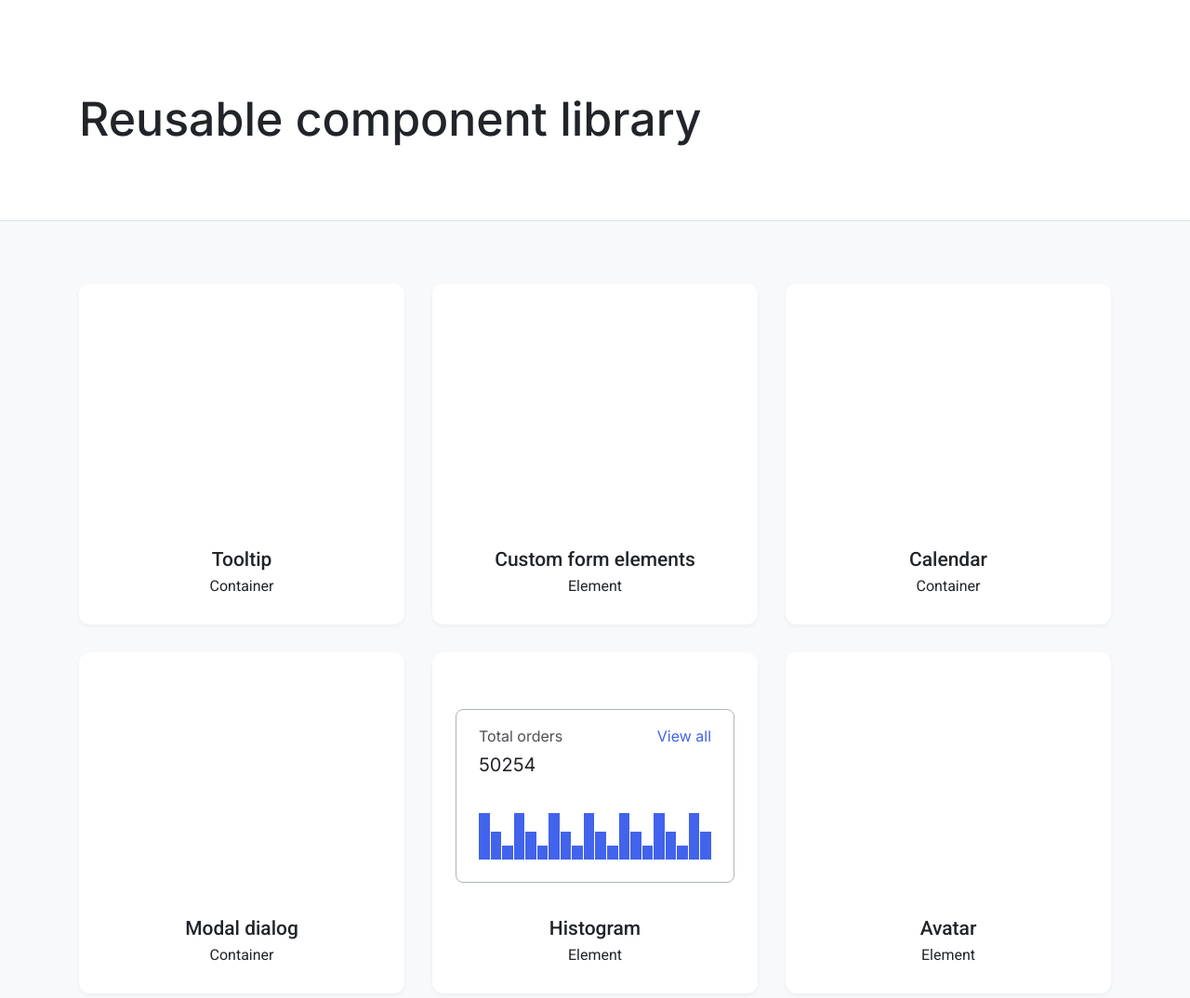
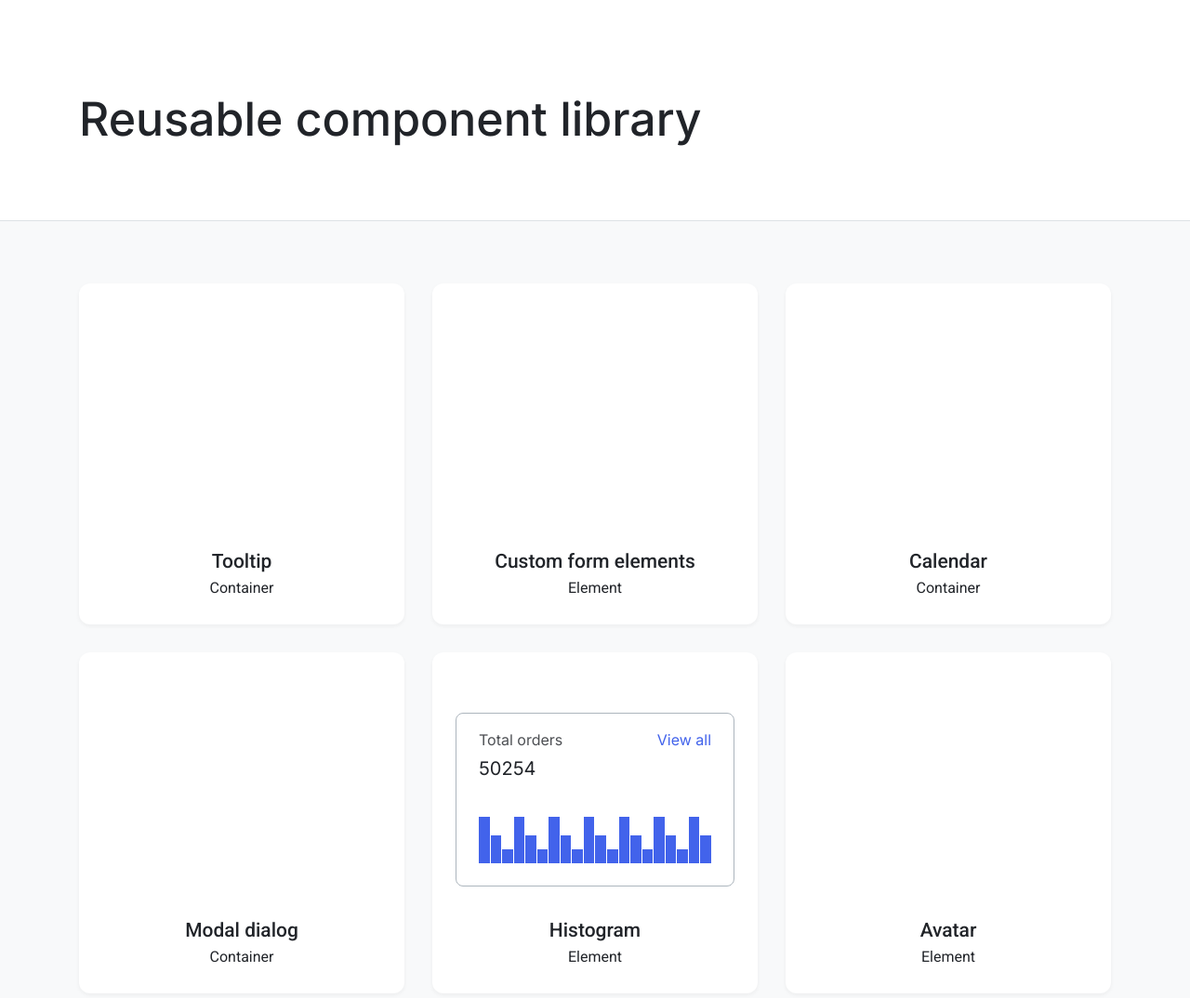
Before and after one commit to js-tasks-ru/htmlcss-20230530_julnbul, a website: page index.html in a window 1280 px wide. Shown: the top 1074 px of the page at 93% size. Drawn offline with Linux system fonts and the light colour scheme.

Commit message:
fix card-preview

```diff
--- a/components/preview-card/preview-card.css
+++ b/components/preview-card/preview-card.css
@@ -4,19 +4,18 @@
   justify-content: space-between;
   width: 350px;
   height: 367px;
+  padding: 30px 25px;
   color: var(--black);
   background-color: var(--white);
   box-shadow: 0px 2px 4px rgba(33, 36, 41, 0.05);
   border-radius: 12px;
-  }
+}
 
-  .preview-card__body {
-    padding: 61px 25px 0;
-  }
-
+.preview-card__body{
+  margin: auto 0;
+}
 .preview-card__footer {
   text-align: center;
-  margin-bottom: 32px;
 }
 
 .preview-card__title {
@@ -25,7 +24,8 @@
   font-size: 21px;
   line-height: 25px;
 }
+
 .preview-card__description {
-font-size: 16px;
-line-height: 19px;
+  font-size: 16px;
+  line-height: 19px;
 }
```
